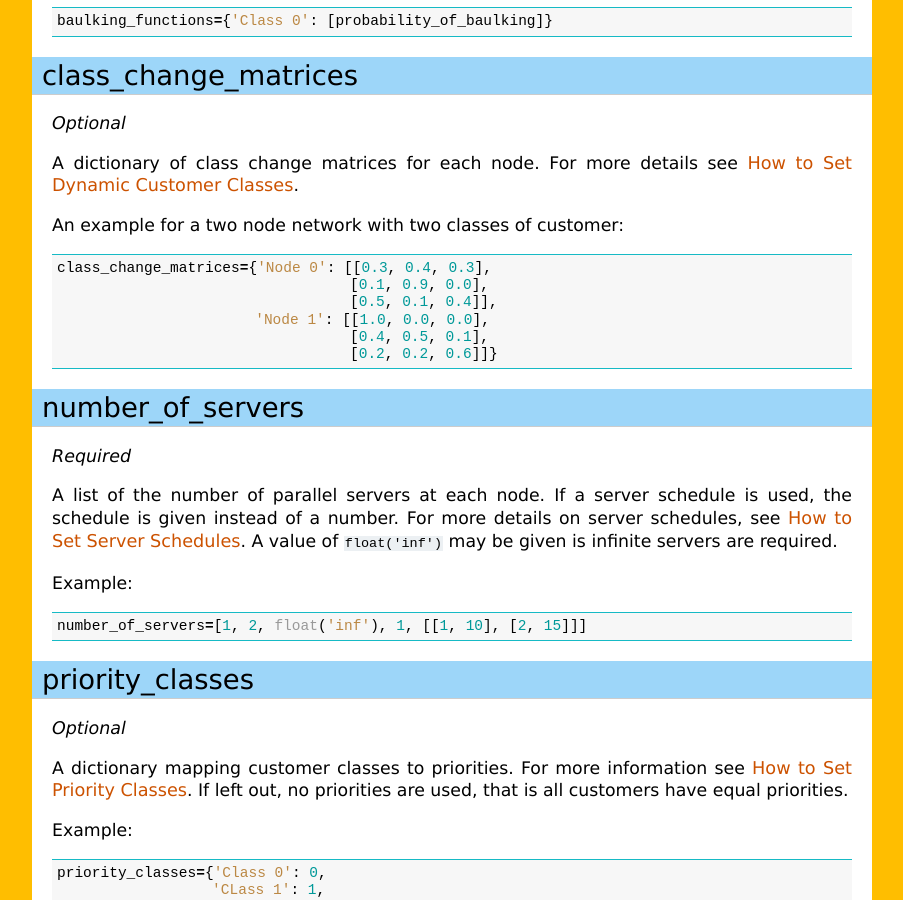
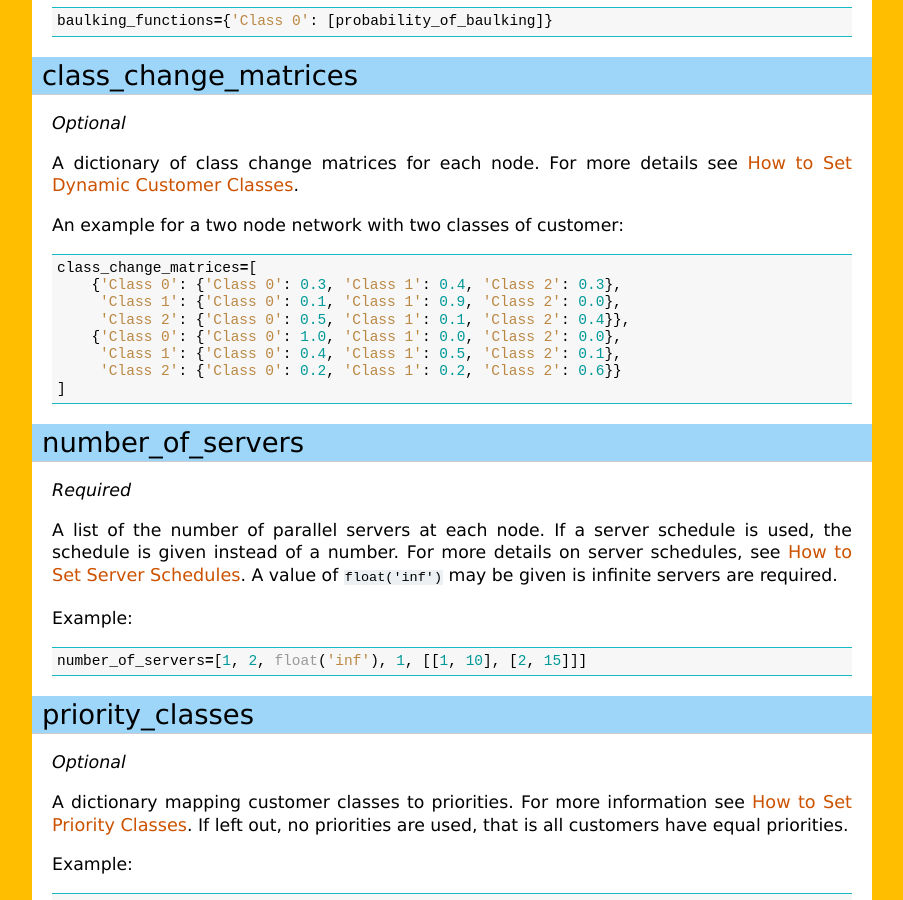
Before and after one commit to CiwPython/Ciw, a Sphinx documentation site: the page built from docs/Reference/parameters.rst, in a window 1280 px wide and 900 px high, scrolled down 1313 px. Shown: the whole window, without its empty margins (318-1221 px from the left). Built offline with Sphinx 7.4.7, drawn with Linux system fonts in a browser that asks for light colours; pages that are not in the unit, such as notebooks, are missing from menus.

Commit message:
remove 'Node 1' labelling for class change matrices in refernece docs

```diff
--- a/docs/Reference/parameters.rst
+++ b/docs/Reference/parameters.rst
@@ -80,12 +80,14 @@ For more details see :ref:`dynamic-classes`.
 
 An example for a two node network with two classes of customer::
 
-    class_change_matrices={'Node 0': [[0.3, 0.4, 0.3],
-                                      [0.1, 0.9, 0.0],
-                                      [0.5, 0.1, 0.4]],
-                           'Node 1': [[1.0, 0.0, 0.0],
-                                      [0.4, 0.5, 0.1],
-                                      [0.2, 0.2, 0.6]]}
+    class_change_matrices=[
+        {'Class 0': {'Class 0': 0.3, 'Class 1': 0.4, 'Class 2': 0.3},
+         'Class 1': {'Class 0': 0.1, 'Class 1': 0.9, 'Class 2': 0.0},
+         'Class 2': {'Class 0': 0.5, 'Class 1': 0.1, 'Class 2': 0.4}},
+        {'Class 0': {'Class 0': 1.0, 'Class 1': 0.0, 'Class 2': 0.0},
+         'Class 1': {'Class 0': 0.4, 'Class 1': 0.5, 'Class 2': 0.1},
+         'Class 2': {'Class 0': 0.2, 'Class 1': 0.2, 'Class 2': 0.6}}
+    ]
 
 
 
```
